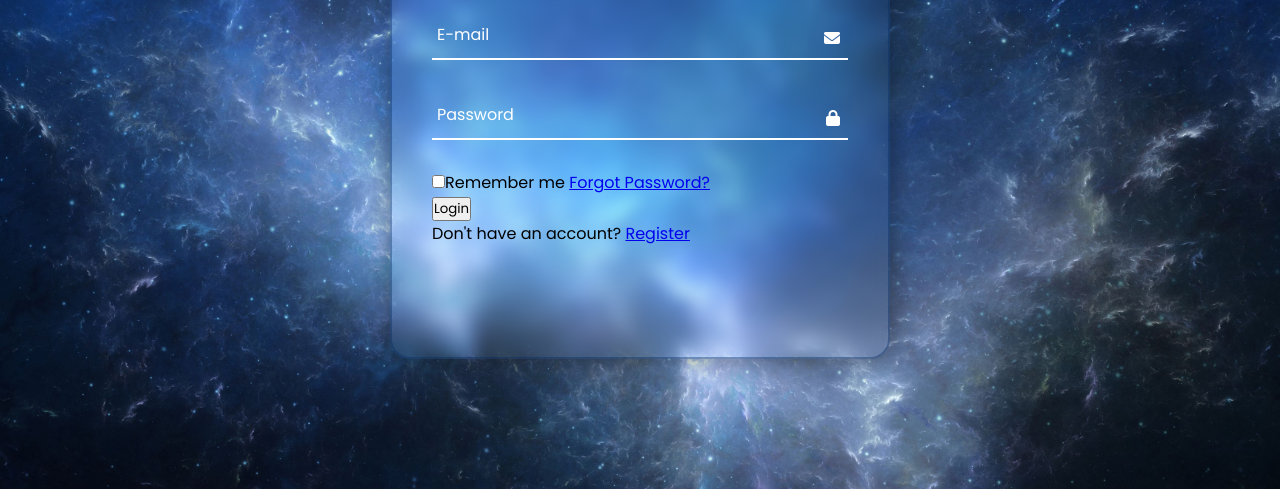
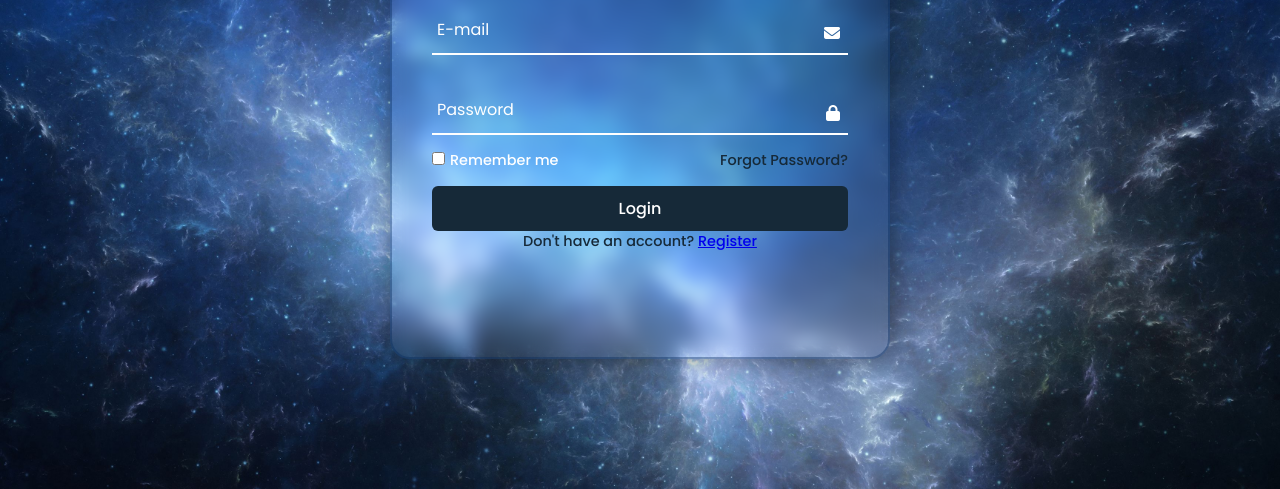
Before and after one commit to VictorCarnavali/projetos, a plain HTML site: page P06-form/index.html in a window 1280 px wide. Shown: the part 311-800 px from the top of the page. Drawn offline with Linux system fonts and the light colour scheme.

Commit message:
style btn

```diff
--- a/P06-form/index.html
+++ b/P06-form/index.html
@@ -39,7 +39,7 @@
                     <input type="password" name="password" id="password" required>
                     <label for="password">Password</label>
                 </div>
-                <div class="remeber-forgot">
+                <div class="remember-forgot">
                     <label for="remember-me"><input type="checkbox" name="remember-me" id="remember-me">Remember me</label>
                     <a href="#">Forgot Password?</a>
                 </div>
--- a/P06-form/style.css
+++ b/P06-form/style.css
@@ -152,4 +152,44 @@ header {
     line-height: 57px;
 }
 
-.rember-forgot
+.remember-forgot {
+    font-size: .9em;
+    color: #FFF;
+    font-weight: 500;
+    margin: -15px 0 15px;
+    display: flex;
+    justify-content: space-between;
+}
+
+.remember-forgot label input {
+    accent-color: #162938;
+    margin-right: 5px;
+}
+
+.remember-forgot a {
+    color: #162938;
+    text-decoration: none;
+}
+
+.remember-forgot a:hover {
+    text-decoration: underline;
+}
+
+.btn {
+    width: 100%;
+    height: 45px;
+    background: #162938;
+    border: none;
+    border-radius: 6px;
+    outline: none;
+    cursor: pointer;
+    font-size: 1em;
+    font-weight: 500;
+    color: #FFF;
+}
+.login-register {
+    font-size: .9em;
+    color: #162938;
+    text-align: center;
+    font-weight: 500;
+}
```
